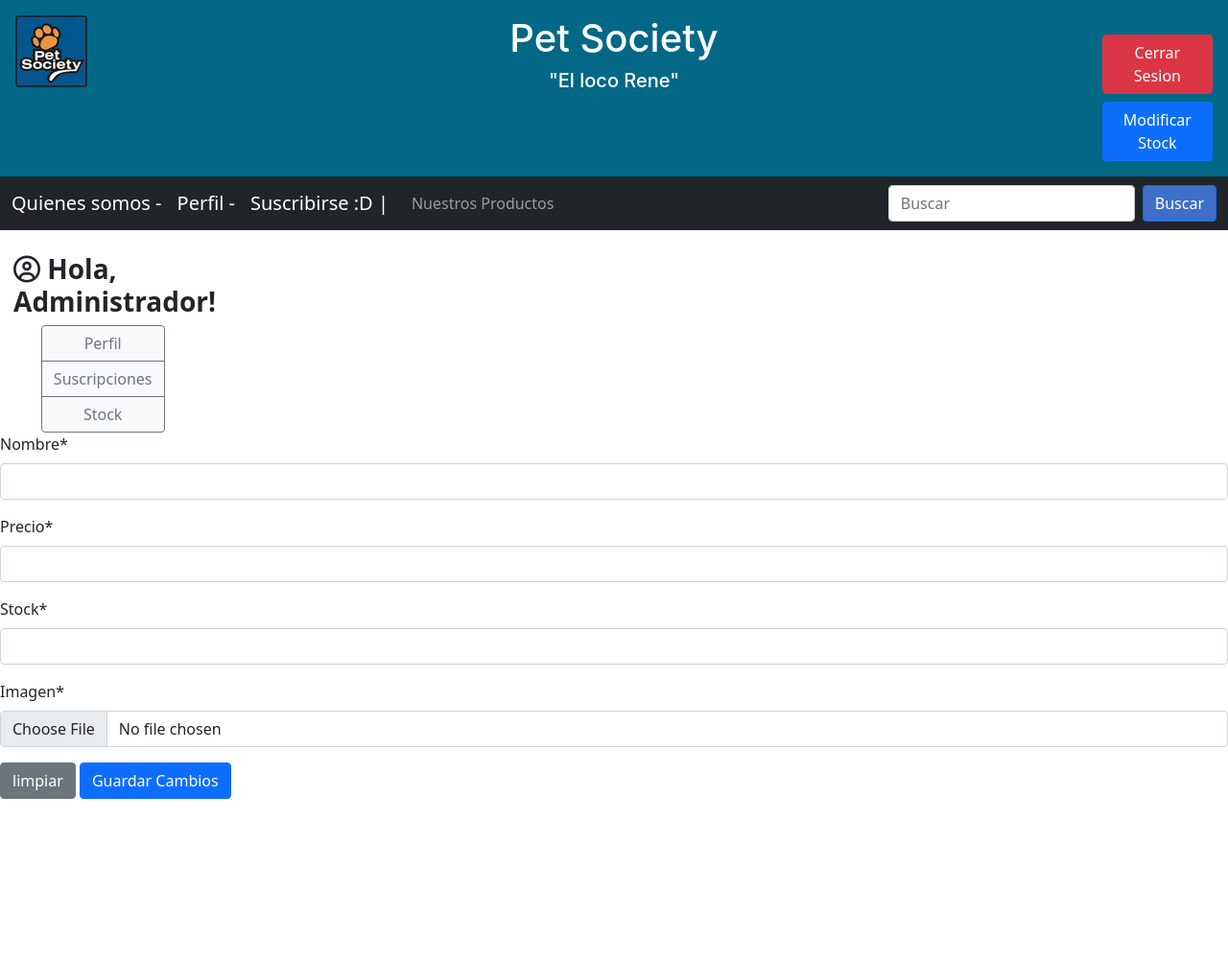
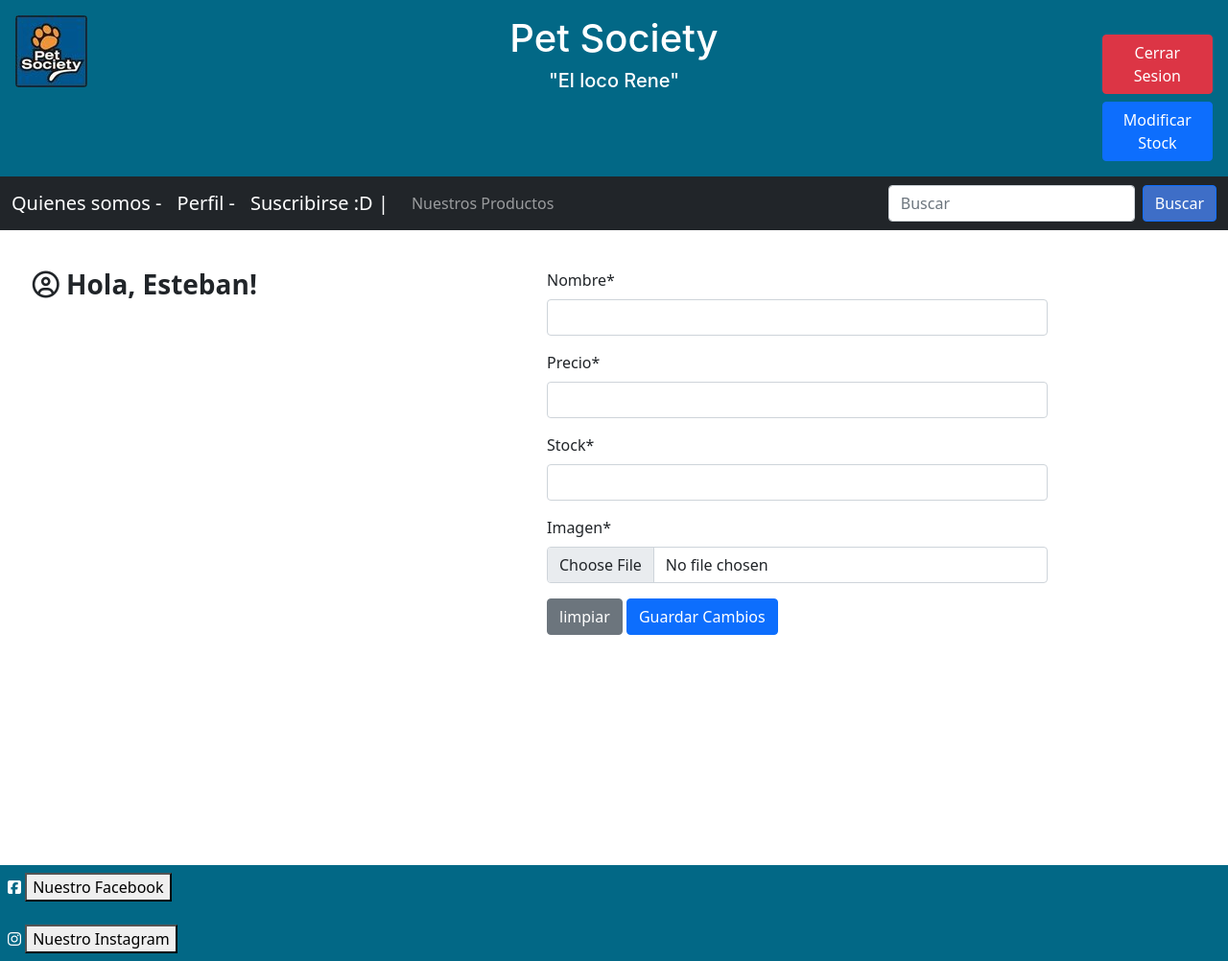
Before and after one commit to EstebanIM/Proyecto-ProgWeb, a Django app: page /publicarproducto in a window 1280 px wide. Shown: the whole page at 96% size. Run offline with Django 4.2, Linux system fonts and the light colour scheme; a user stored in the database is signed in; parts of the project's set-up code (start-up, migrations or seed data) failed here and were passed over; some libraries are stand-ins or nearby versions.

Commit message:
afinando detalles finales

```diff
--- a/LocoRene/templates/LocoRene/bandanascompra.html
+++ b/LocoRene/templates/LocoRene/bandanascompra.html
@@ -45,7 +45,7 @@
             <option>12</option>
         </select>
     </div> {% endcomment %}
-    <div class="container mt-3">
+    <div class="container mt-5">
         {% include "Carrito.html" %}
         </div>
 <br><br><br><br><br>
--- a/LocoRene/templates/LocoRene/publicarproducto.html
+++ b/LocoRene/templates/LocoRene/publicarproducto.html
@@ -4,19 +4,15 @@
 
 {%block contenido %}
 {% load crispy_forms_tags %}
-<div class="row">
-    <div class="col-lg-3 mt-4" style="padding-left: 2%;">
+<div class="row container mt-3">
+    <div class="col-lg-6 mt-4" style="padding-left: 2%;">
         <h3>
             <i class="fa-regular fa-circle-user"></i>
-            <b>Hola, Administrador!</b>
+            <b>Hola, {{ user.username | title }}!</b>
         </h3>
-        <div class="btn-group-vertical" style="padding-left: 10%; text-align: center;">
-            <button type="button" class="btn btn-light btn-outline-secondary">Perfil</button>
-            <a href="administrador.html" class="btn btn-light btn-outline-secondary">Suscripciones</a>
-            <a href="adminstock.html" class="btn btn-light btn-outline-secondary">Stock</a>
-        </div>
     </div>
 
+    <div class="col-lg-6 mt-4">
     <form action="" method="post" enctype="multipart/form-data">
         {% csrf_token %}
         {{form | crispy}}
@@ -25,8 +21,9 @@
         <input type="submit" class="btn btn-primary" value="Guardar Cambios">
     </form>
 </div>
-<div class="col-sm-3">
+</div>
+<div class="col-lg-3">
 </div>
 
-<br><br><br><br><br><br><br><br><br><br><br>
+<br><br><br><br><br><br><br><br>
 {% endblock %}
```
Also changed, not shown: LocoRene/templates/LocoRene/Modificar_Producto.html (+9 -8 lines), LocoRene/templates/LocoRene/adminstock.html (+1 -6 lines).
